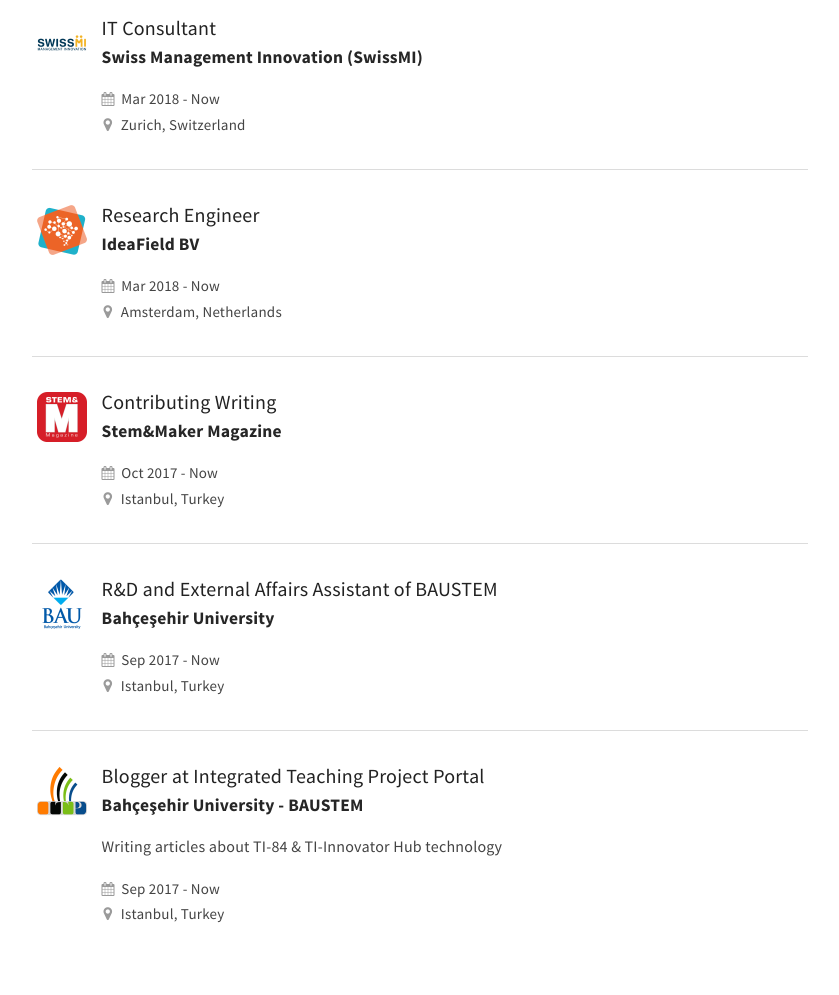
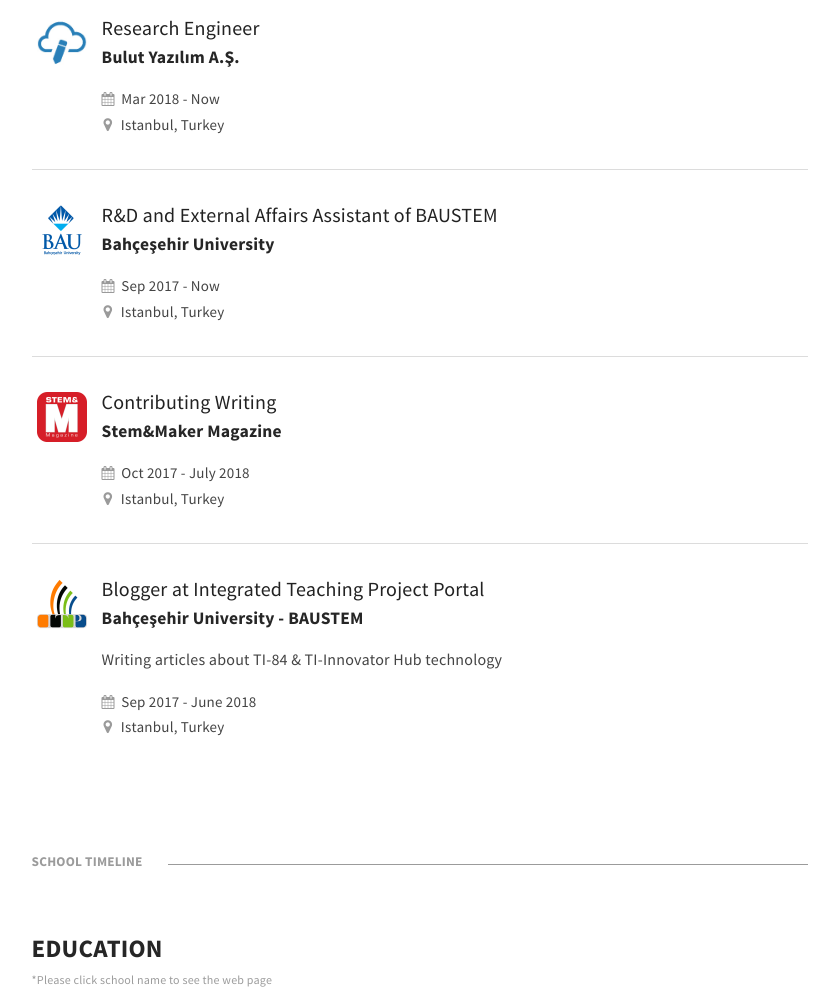
Before and after one commit to kaaninan/kaaninan.net, a plain HTML site: page index.html in a window 1280 px wide. Shown: the part 1443-2438 px from the top of the page, without its empty margins (250-1089 px from the left). Drawn offline with nearby package versions, Linux system fonts and the light colour scheme; some packages are replaced by stand-ins of ours; a script that the page names is missing.

Commit message:
regular changes

```diff
--- a/index.html
+++ b/index.html
@@ -57,7 +57,7 @@
 				<img src="assets/img/profile2.jpg" width="200px" height="200px" style="border-radius: 200px; margin-bottom: 20px; border: 5px solid #efefef">
 				<h1 class="logo">Kağan İnan</h1>
 				<p class="about">
-					I was born in March, 1999 in Trabzon, Turkey. I'm currently freshman student in Bahçeşehir University. I'm working to make the world a better place. My interests are robotics, machine learning, photography, cinematography and cycling. Also I have many awards and certifications in robotics.
+					I was born in March, 1999 in Trabzon, Turkey. I'm currently student in Bahçeşehir University. I'm working to make the world a better place. My interests are robotics, machine learning, photography, cinematography and cycling. Also I have many awards and certifications in robotics.
 					<br><br>
 					My latest project is <b><a class="link-effect link-before scroll" href="index.html#robomental">RoboMental</a></b>, at <b><a class="link-effect link-before" target="_blank" href="http://akcaabatfenlisesi.meb.k12.tr/">AFL</a></b>, and a security robot <b><a class="link-effect link-before scroll" href="index.html#robocar">RoboCar</a></b>. Another project is, solar powered electric car project called <b><a href="index.html#formulaz" class="link-effect link-before scroll">FormuLaz</a></b>. Recently I have made a <b><a href="index.html#vslider" class="link-effect link-before scroll">VSlider</a></b> for cinematography. You can see my photos in <b><a href="https://500px.com/kaaninan99" class="link-effect link-before">500px</a></b>. At the same time I have made freelance works.
 				</p>
@@ -70,8 +70,8 @@
 					</p>
 				</div>
 				<div class="contact">
-					<a class="link-effect link-before" href="http://blog.kaaninan.net" target="_blank">blog</a>
-					<span>//</span>
+					<!-- <a class="link-effect link-before" href="http://blog.kaaninan.net" target="_blank">blog</a> -->
+					<!-- <span>//</span> -->
 					<a class="link-effect link-before" href="kaaninan_resume.pdf" target="_blank">resume</a>
 					<span>//</span>
 					<a class="link-effect link-before" href="mailto:contact@kaaninan.net">contact@kaaninan.net</a>
@@ -117,12 +117,12 @@
 							<span class="link-effect link-before">Instagram</span>
 						</a>
 					</p>
-					<p class="link">
+					<!-- <p class="link">
 						<a href="https://www.facebook.com/kaaninann" target="_blank">
 							<i class="fa fa-facebook" style="color: black"></i>
 							<span class="link-effect link-before">Facebook</span>
 						</a>
-					</p>
+					</p> -->
 					<p class="link">
 						<a href="https://github.com/kaaninan" target="_blank">
 							<i class="fa fa-github" style="color: black"></i>
@@ -183,7 +183,7 @@
 					<div class="item-main" style="margin-bottom: 0; margin-top: 0" >
 						<ul class="works">
 
-							<li>
+							<!-- <li>
 								<div style="float:left">
 									<div class="works-img"><img src="assets/img/works/tundera.jpg" alt="tundera" width="50px"></div>
 								</div>
@@ -193,7 +193,7 @@
 									<p class="works-sub"><i class="fa fa-calendar" style="color: #9A9A9A; font-size: 14px"></i>&nbsp;&nbsp;Nov 2017 - Now</p>
 									<p class="works-sub"><i class="fa fa-map-marker" style="color: #9A9A9A; padding: 0 2px;"></i>&nbsp;&nbsp;Zurich, Switzerland</p>
 								</div>
-							</li>
+							</li> -->
 
 							<li>
 								<div style="float:left">
@@ -209,24 +209,12 @@
 
 							<li>
 								<div style="float:left">
-									<div class="works-img"><img src="assets/img/works/ideafield.png" alt="ideafield" width="50px"></div>
+									<div class="works-img"><img src="assets/img/works/bulutyazilim.jpg" alt="bulutyazilim" width="50px"></div>
 								</div>
 								<div class="works-block">
 									<p class="works-title">Research Engineer</p>
-									<p class="works-company"><a href="https://www.linkedin.com/company/idea-field-bv" target="_blank" class="fancybox-thumb link-effect link-before" rel="fancybox-thumb">IdeaField BV</a></p>
+									<p class="works-company"><a href="https://www.linkedin.com/company/idea-field-bv" target="_blank" class="fancybox-thumb link-effect link-before" rel="fancybox-thumb">Bulut Yazılım A.Ş.</a></p>
 									<p class="works-sub"><i class="fa fa-calendar" style="color: #9A9A9A; font-size: 14px"></i>&nbsp;&nbsp;Mar 2018 - Now</p>
-									<p class="works-sub"><i class="fa fa-map-marker" style="color: #9A9A9A; padding: 0 2px;"></i>&nbsp;&nbsp;Amsterdam, Netherlands</p>
-								</div>
-							</li>
-
-							<li>
-								<div style="float:left">
-									<div class="works-img"><img src="assets/img/works/stemmaker.jpg" alt="stem_maker" width="50px"></div>
-								</div>
-								<div class="works-block">
-									<p class="works-title">Contributing Writing</p>
-									<p class="works-company"><a href="https://twitter.com/stem_maker" target="_blank" class="fancybox-thumb link-effect link-before" rel="fancybox-thumb">Stem&Maker Magazine</a></p>
-									<p class="works-sub"><i class="fa fa-calendar" style="color: #9A9A9A; font-size: 14px"></i>&nbsp;&nbsp;Oct 2017 - Now</p>
 									<p class="works-sub"><i class="fa fa-map-marker" style="color: #9A9A9A; padding: 0 2px;"></i>&nbsp;&nbsp;Istanbul, Turkey</p>
 								</div>
 							</li>
@@ -245,13 +233,25 @@
 
 							<li>
 								<div style="float:left">
+									<div class="works-img"><img src="assets/img/works/stemmaker.jpg" alt="stem_maker" width="50px"></div>
+								</div>
+								<div class="works-block">
+									<p class="works-title">Contributing Writing</p>
+									<p class="works-company"><a href="https://twitter.com/stem_maker" target="_blank" class="fancybox-thumb link-effect link-before" rel="fancybox-thumb">Stem&Maker Magazine</a></p>
+									<p class="works-sub"><i class="fa fa-calendar" style="color: #9A9A9A; font-size: 14px"></i>&nbsp;&nbsp;Oct 2017 - July 2018</p>
+									<p class="works-sub"><i class="fa fa-map-marker" style="color: #9A9A9A; padding: 0 2px;"></i>&nbsp;&nbsp;Istanbul, Turkey</p>
+								</div>
+							</li>
+
+							<li>
+								<div style="float:left">
 									<div class="works-img"><img src="assets/img/works/inteach.png" alt="inteach" width="50px"></div>
 								</div>
 								<div class="works-block">
 									<p class="works-title">Blogger at Integrated Teaching Project Portal</p>
 									<p class="works-company"><a href="http://inteach.org/blog-yazilari-yazar-318/" target="_blank" class="fancybox-thumb link-effect link-before" rel="fancybox-thumb">Bahçeşehir University - BAUSTEM</a></p>
 									<p class="works-about">Writing articles about TI-84 & TI-Innovator Hub technology</p>
-									<p class="works-sub"><i class="fa fa-calendar" style="color: #9A9A9A; font-size: 14px"></i>&nbsp;&nbsp;Sep 2017 - Now</p>
+									<p class="works-sub"><i class="fa fa-calendar" style="color: #9A9A9A; font-size: 14px"></i>&nbsp;&nbsp;Sep 2017 - June 2018</p>
 									<p class="works-sub"><i class="fa fa-map-marker" style="color: #9A9A9A; padding: 0 2px;"></i>&nbsp;&nbsp;Istanbul, Turkey</p>
 								</div>
 							</li>
```
Also changed, not shown: assets/img/works/bulutyazilim.jpg (added), 3 other files.
